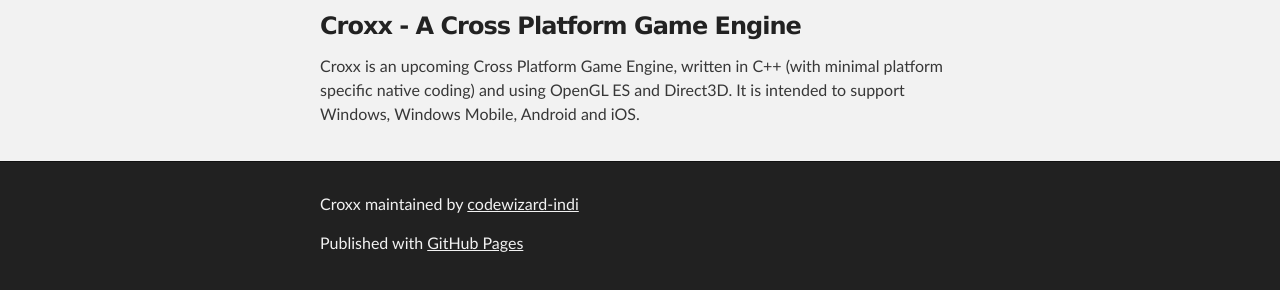
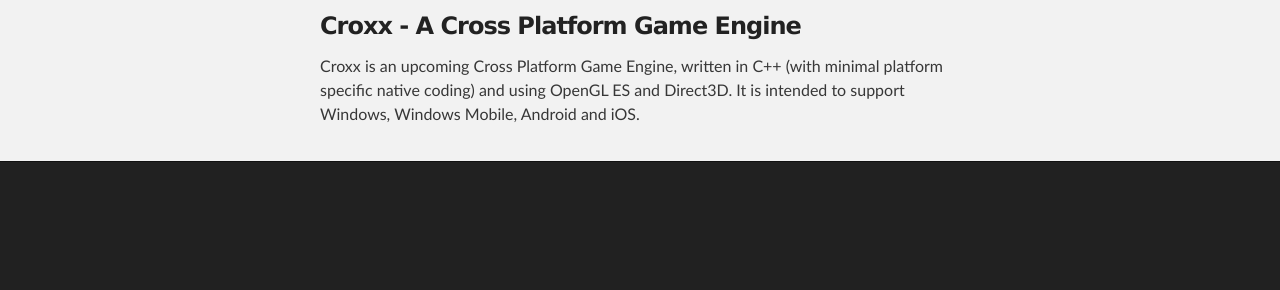
Before and after one commit to codewizard-indi/croxx, a plain HTML site: page index.html in a window 1280 px wide. Shown: the part 252-542 px from the top of the page. Drawn offline with Linux system fonts and the light colour scheme.

Commit message:
Update index.html

```diff
--- a/index.html
+++ b/index.html
@@ -38,15 +38,6 @@
       </section>
     </div>
 
-    <!-- FOOTER  -->
-    <div id="footer_wrap" class="outer">
-      <footer class="inner">
-        <p class="copyright">Croxx maintained by <a href="https://github.com/codewizard-indi">codewizard-indi</a></p>
-        <p>Published with <a href="http://pages.github.com">GitHub Pages</a></p>
-      </footer>
-    </div>
-
-
 
   </body>
 </html>
```
